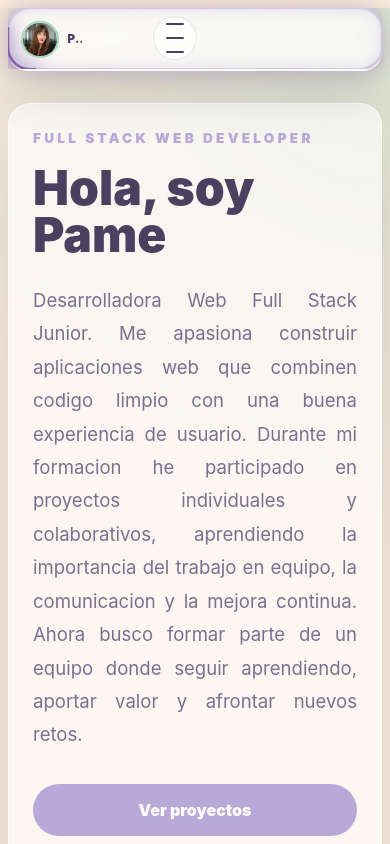
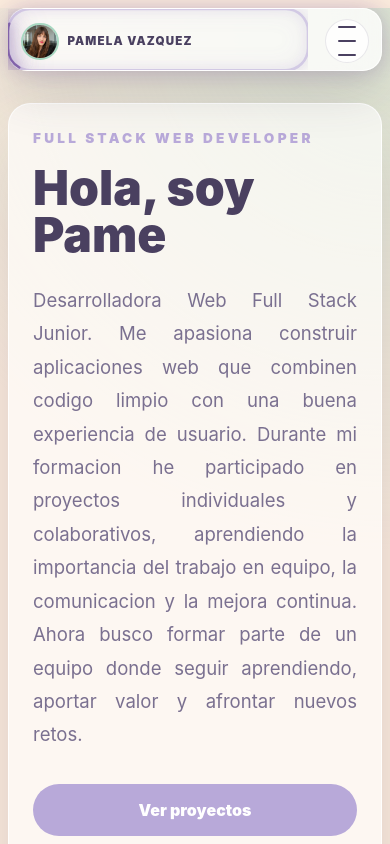
Before and after one commit to pamelavazquez-dev/portfolio, a React (Vite) app: page / in a window 390 px wide. Shown: the top 844 px of the page. Built offline with nearby package versions, Linux system fonts and the light colour scheme; the HTML template or start-up script is replaced by a standard one.

Commit message:
Refine mobile navbar layout

```diff
--- a/src/index.css
+++ b/src/index.css
@@ -792,27 +792,32 @@ main,
 @media (max-width: 1024px) {
   .header {
     position: sticky;
+    display: grid;
+    grid-template-columns: minmax(0, 1fr) auto;
     height: 4.55rem;
     min-height: 4.55rem;
     max-height: 4.55rem;
   }
 
   .brand {
+    grid-column: 1;
     max-width: calc(100% - 5rem);
-    padding-right: 4.2rem;
+    padding-right: 0;
   }
 
   .menuToggle {
-    position: absolute;
-    top: 50%;
-    right: 1rem;
+    position: relative;
+    top: auto;
+    right: auto;
+    grid-column: 2;
     display: grid;
     margin-left: 0;
-    transform: translateY(-50%);
+    justify-self: end;
+    transform: none;
   }
 
   .menuToggle:hover {
-    transform: translateY(calc(-50% - 2px));
+    transform: translateY(-2px);
   }
 
   .nav {
@@ -882,17 +887,13 @@ main,
   }
 
   :root:not([data-theme="dark"]) .neonBorder {
-    inset: -1px;
-    width: calc(100% + 2px);
-    height: calc(100% + 2px);
+    inset: -0.25px -1.5px -1.6px;
+    width: auto;
+    height: auto;
   }
 
   :root:not([data-theme="dark"]) .neonBorderTrack {
     stroke-width: 2.6;
-  }
-
-  .menuToggle {
-    right: 0.75rem;
   }
 
   .brand {
```
